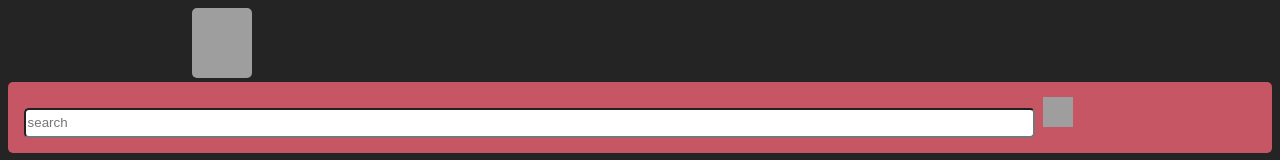
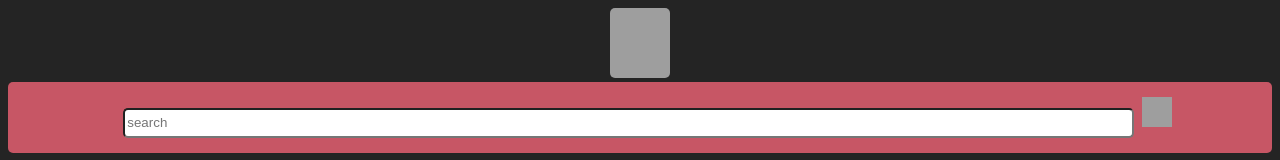
Before and after one commit to Stingman070/Anime_dex.github.io, a plain HTML site: page index.html in a window 1280 px wide. Shown: the top 160 px of the page. Drawn offline with Linux system fonts and the light colour scheme; grey boxes are pictures that could not be loaded.

Commit message:
Update index.html

```diff
--- a/index.html
+++ b/index.html
@@ -6,6 +6,7 @@
         body {
     background-color:#242424;
     color:white;
+    text-align:center;
 }
 .search{
     background-color:;
@@ -70,7 +71,7 @@ h1{
         <title>Official.Anime dex.website</title>
     </head>
     <body><div class="up">
-    &nbsp&nbsp&nbsp&nbsp&nbsp       &nbsp&nbsp&nbsp   &nbsp&nbsp&nbsp     &nbsp&nbsp&nbsp    &nbsp&nbsp&nbsp    &nbsp&nbsp&nbsp &nbsp&nbsp&nbsp    &nbsp&nbsp&nbsp    &nbsp&nbsp&nbsp   &nbsp&nbsp&nbsp     &nbsp&nbsp&nbsp    <img src="https://i.imgur.com/4tLNjMR.png"class="logo">
+            <img src="https://i.imgur.com/4tLNjMR.png"class="logo">
     </div>
     <div class="color">
     <br>
@@ -83,6 +84,7 @@ h1{
     <div>
 
     <img src="https://i.imgur.com/jQwoUPH.jpg"class="top10">
+    <br><br>
     <span class="text">Top 11 Anime you must watch.</span>
     <br>
    <button> <details placeholder="name"name="name"class="detail">
@@ -130,4 +132,4 @@ Yuji Itadori, a kind-hearted teenager, joins his school's Occult Club for fun, b
 
 
     </body>
-     </html>
+</html>
```
